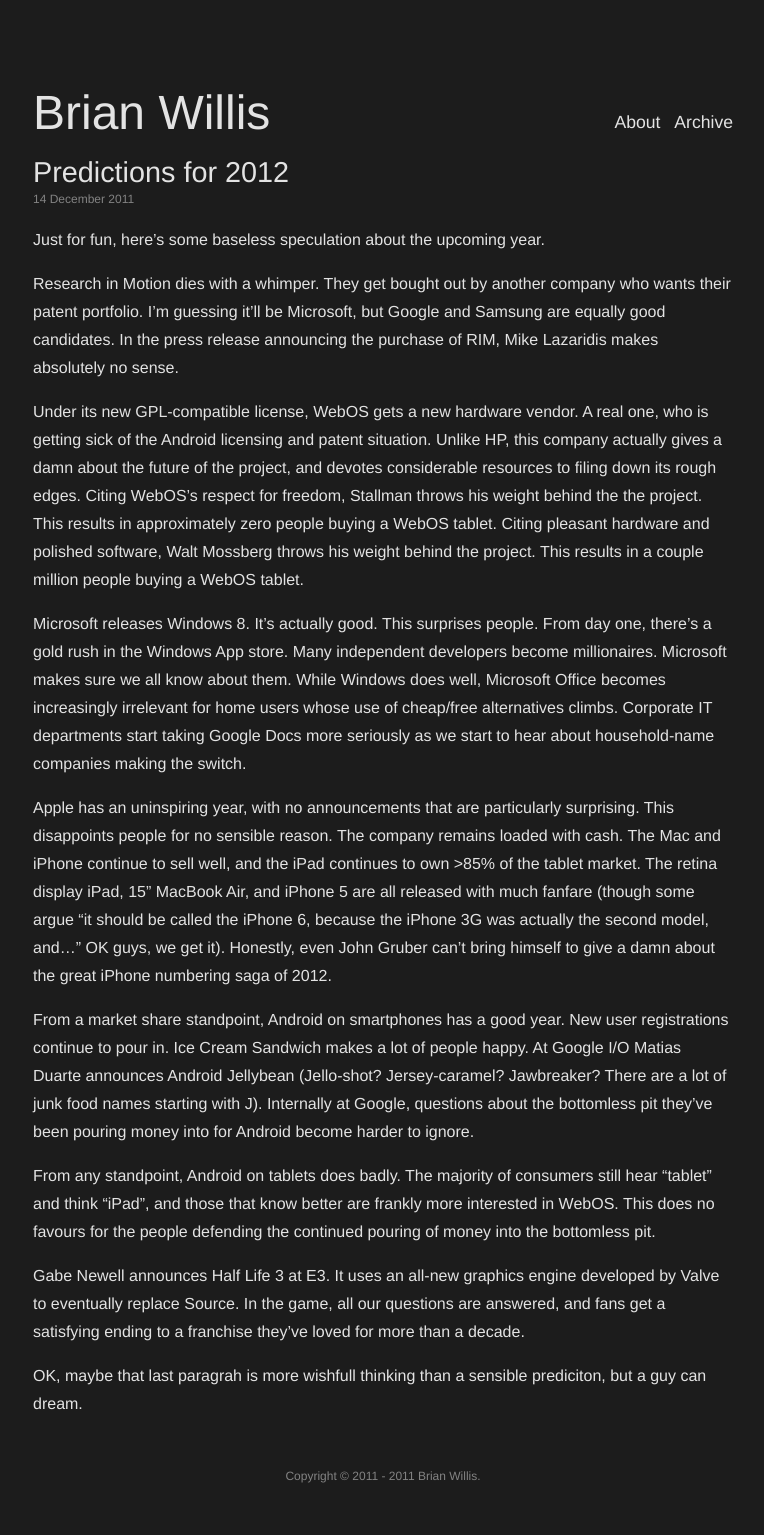
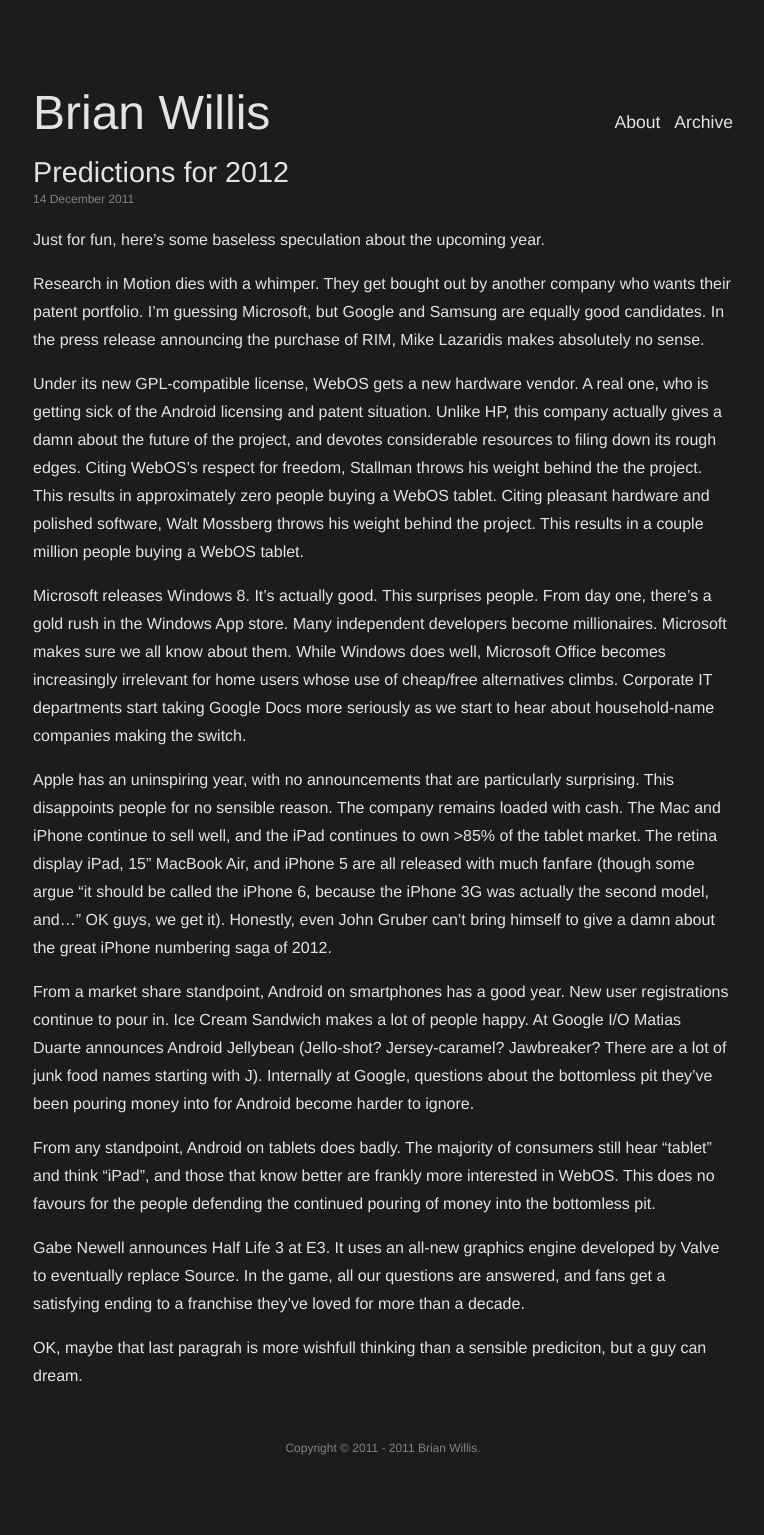
Before and after one commit to brianwillis/brianwillis.github.com, a Jekyll site: the page built from _posts/2011-12-14-Predictions-For-2012.md, in a window 1280 px wide. Shown: the whole page, without its empty margins (257-1021 px from the left). Built offline with Jekyll 4.4.1, drawn with Linux system fonts in a browser that asks for light colours; Markdown is read by kramdown in place of the engine named in the settings; after the commit the page ends 1507 px from its top, so only the background shows below that.

Commit message:
Got my tenses mixed up. Ametuer.

```diff
--- a/_posts/2011-12-14-Predictions-For-2012.md
+++ b/_posts/2011-12-14-Predictions-For-2012.md
@@ -5,7 +5,7 @@
 
 Just for fun, here's some baseless speculation about the upcoming year.
 
-Research in Motion dies with a whimper. They get bought out by another company who wants their patent portfolio. I'm guessing it'll be Microsoft, but Google and Samsung are equally good candidates. In the press release announcing the purchase of RIM, Mike Lazaridis makes absolutely no sense.
+Research in Motion dies with a whimper. They get bought out by another company who wants their patent portfolio. I'm guessing Microsoft, but Google and Samsung are equally good candidates. In the press release announcing the purchase of RIM, Mike Lazaridis makes absolutely no sense.
 
 Under its new GPL-compatible license, WebOS gets a new hardware vendor. A real one, who is getting sick of the Android licensing and patent situation. Unlike HP, this company actually gives a damn about the future of the project, and devotes considerable resources to filing down its rough edges. Citing WebOS's respect for freedom, Stallman throws his weight behind the the project. This results in approximately zero people buying a WebOS tablet. Citing pleasant hardware and polished software, Walt Mossberg throws his weight behind the project. This results in a couple million people buying a WebOS tablet.
 
```
